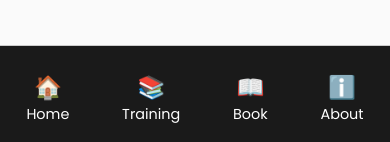
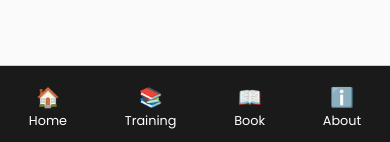
Before and after one commit to Dereks-Projects/restaurant-service-standards, a React (Vite) app: page /section/1 in a window 390 px wide. Shown: the part 699-841 px from the top of the page. Built offline with nearby package versions, Linux system fonts and the light colour scheme.

Commit message:
font edits

```diff
--- a/src/components/DesktopFooter.css
+++ b/src/components/DesktopFooter.css
@@ -24,7 +24,7 @@
   }
 
   .desktop-footer__title {
-    font-family: 'Playfair Display', serif;
+    font-family: 'Poppins', serif;
     font-size: 1.2rem;
     font-weight: 400;
     color: white;
--- a/src/components/MobileNav.css
+++ b/src/components/MobileNav.css
@@ -8,7 +8,7 @@
   bottom: 0;
   left: 0;
   width: 100%;
-  height: 100px;
+  height: 80px;
   background-color: rgb(26, 26, 26);
   border-top: 1px solid #ccc;
   z-index: 100;
@@ -30,12 +30,12 @@
 }
 
 .mobile-nav__icon {
-  font-size: 1.4rem;
+  font-size: 1.2rem;
   margin-bottom: 0.2rem;
 }
 
 .mobile-nav__label {
-  font-size: .9rem;
+  font-size: .8rem;
   line-height: 1;
   text-align: center;
 }
--- a/src/pages/AboutPage.jsx
+++ b/src/pages/AboutPage.jsx
@@ -115,7 +115,7 @@ function AboutPage() {
           </div>
           <div className="footer-meta">
             <p>Version 1.0.0 • Language: English</p>
-            <p>© 2025 Derek Engles. All rights reserved.</p>
+
           </div>
         </footer>
       </div>
--- a/src/pages/LandingPage.jsx
+++ b/src/pages/LandingPage.jsx
@@ -14,7 +14,7 @@ function LandingPage() {
 
           <div className="cta-buttons">
             <Link to="/training" className="btn btn-primary">Enter the Site</Link>
-            <a href="mailto:derekengles@gmail.com" className="btn btn-secondary">Contact Us</a>
+            <Link to="/about" className="btn btn-secondary">More About Us</Link>
           </div>
 
           <p className="tagline">Training that helps your team outshine your competitive set.</p>
--- a/src/styles/AboutPage.css
+++ b/src/styles/AboutPage.css
@@ -197,6 +197,7 @@
     display: flex;
     flex-direction: column;
     gap: 0.5rem;
+    margin-bottom: 3rem;
   }
 
   .separator {
```
